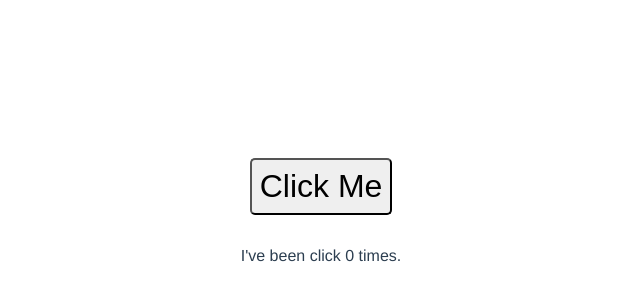
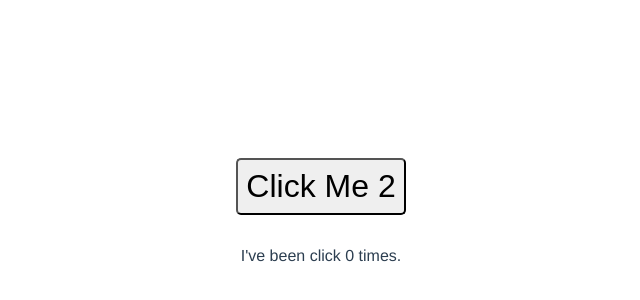
Before and after one commit to tylerkeesling/circleci-project, a Vue app: page / in a window 1280 px wide. Shown: the part 42-342 px from the top of the page, without its empty margins (319-959 px from the left). Built offline with nearby package versions, Linux system fonts and the light colour scheme.

Commit message:
Checking to make sure it still deploys

```diff
--- a/src/App.vue
+++ b/src/App.vue
@@ -14,7 +14,7 @@ export default {
   name: "App",
   data() {
     return {
-      msg: "Click Me",
+      msg: "Click Me 2",
       count: 0,
     };
   },
```
